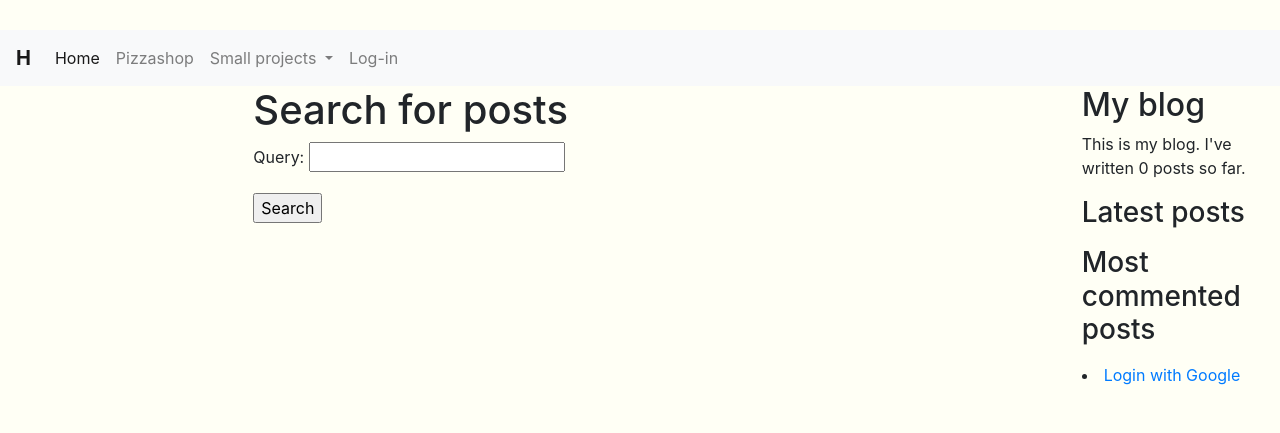
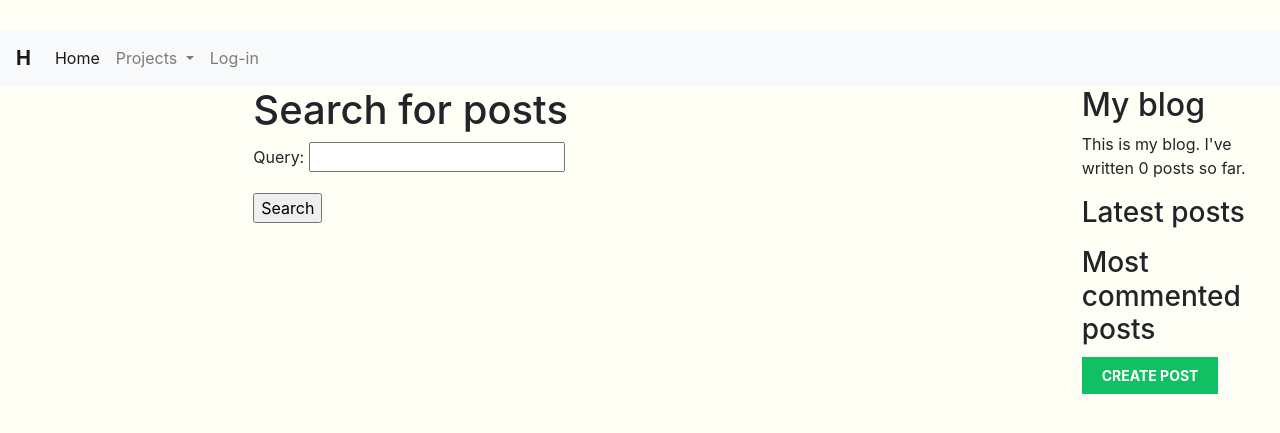
Before and after one commit to Nenu1985/heroku, a Django app: page /blog/search/ in a window 1280 px wide. Shown: the top 433 px of the page. Run offline with Django 3.2, Linux system fonts and the light colour scheme; data that the repository does not hold is empty; parts of the project's set-up code (start-up, migrations or seed data) failed here and were passed over; some libraries are stand-ins or nearby versions; some web fonts are replaced.

Commit message:
post create in blog app

```diff
--- a/account/static/css/base_account.css
+++ b/account/static/css/base_account.css
@@ -146,7 +146,14 @@
     /*font-size: 14px;*/
     /*text-transform: uppercase;*/
 /*}*/
-
+a.button{
+    font-weight: bold;
+    background: #12c064;
+    color: #fff;
+    padding: 10px 20px;
+    font-size: 14px;
+    text-transform: uppercase;
+}
 .errorlist {
     color: #cc0033;
     float: left;
--- a/blog/forms.py
+++ b/blog/forms.py
@@ -1,5 +1,5 @@
 from django import forms
-from .models import Comment
+from .models import Comment, Post
 
 
 class EmailPostFrom(forms.Form):
@@ -21,3 +21,9 @@ class CommentForm(forms.ModelForm):
 
 class SearchForm(forms.Form):
     query = forms.CharField()
+
+
+class PostForm(forms.ModelForm):
+    class Meta:
+        model = Post
+        fields = '__all__'
--- a/blog/templates/blog/base.html
+++ b/blog/templates/blog/base.html
@@ -3,7 +3,7 @@
 {% load static %}
 
 {% block page %}
-    <div >
+    <div>
         {% block content %}
         {% endblock %}
     </div>
@@ -12,7 +12,7 @@
 
 {% endblock %}
 {% block right_sidebar %}
-   <div >
+    <div>
         <h2>My blog</h2>
         <p>This is my blog. I've written {% total_posts %} posts so far.</p>
         <h3>Latest posts</h3>
@@ -26,7 +26,7 @@
                 </li>
             {% endfor %}
         </ul>
-    <li class="google"><a href="{% url "social:begin" "google-oauth2" %}">Login
-with Google</a></li>
+
     </div>
+    <a href="{% url 'blog:post-create' %}" class="button">Create post</a>
 {% endblock %}
--- a/blog/urls.py
+++ b/blog/urls.py
@@ -1,6 +1,6 @@
 from django.urls import path
 from . import views
-
+from django.contrib.auth.decorators import login_required
 app_name = 'blog'
 
 urlpatterns = [
@@ -14,4 +14,5 @@ urlpatterns = [
     path('<int:post_id>/share/',
          views.post_share, name='post_share'),
     path('search/', views.post_search, name='post_search'),
+    path('create/', login_required(views.PostCreateView.as_view()), name='post-create'),
 ]
--- a/blog/views.py
+++ b/blog/views.py
@@ -1,13 +1,15 @@
-from django.shortcuts import render, get_object_or_404
+from attr.filters import exclude
+from django.shortcuts import render, get_object_or_404, redirect
 from .models import Post, Comment
 from django.core.paginator import Paginator, EmptyPage, PageNotAnInteger
-from django.views.generic import ListView
+from django.views.generic import ListView, CreateView
 from .forms import EmailPostFrom, CommentForm
 from django.core.mail import send_mail
 from taggit.models import Tag
 from django.db.models import Count
 from django.contrib.postgres.search import SearchVector
 from .forms import EmailPostFrom, CommentForm, SearchForm
+from django.utils.text import slugify
 
 
 # Create your views here.
@@ -150,3 +152,26 @@ def post_search(request):
                   {'form': form,
                    'query': query,
                    'results': results})
+
+
+class PostCreateView(CreateView):
+    model = Post
+    fields = ['tags', 'title', 'body']
+    # exclude('slug', 'author',)
+    template_name = 'blog/post/create.html'
+
+    def form_valid(self, form):
+        author = self.request.user
+
+        slug = slugify(form.cleaned_data['title'])
+        # form.cleaned_data['slug'] = slug
+        # author.blog_posts.add(form.instance)
+
+        # form.cleaned_data['status'] = 'published'
+        post = form.save(commit=False)
+        post.author = author
+        post.slug = slug
+        post.status = 'published'
+        post.save()
+        return redirect(post.get_absolute_url())
+        # form.save()
--- a/collage/templates/collage/collage_form.html
+++ b/collage/templates/collage/collage_form.html
@@ -84,9 +84,9 @@
              aria-valuemin="0" aria-valuemax="100" style="width: 0%"></div>
     </div>
 
-    <div class="spinner-border" role="status" id="spinner">
-        <span class="sr-only">Loading...</span>
-    </div>
+{#    <div class="spinner-border" role="status" id="spinner">#}
+{#        <span class="sr-only">Loading...</span>#}
+{#    </div>#}
     <div id="div-photo">
         <img id="photo" src="">
     </div>
--- a/hello/templates/base.html
+++ b/hello/templates/base.html
@@ -53,14 +53,15 @@
             <li class="nav-item active">
                 <a href="/" class="nav-link">Home</a>
             </li>
-            <li class="nav-item">
-                <a href="{% url 'pizzapp:home' %}" class="nav-link"> Pizzashop</a>
-            </li>
+{#            <li class="nav-item">#}
+{#                <a href="{% url 'pizzapp:home' %}" class="nav-link"> Pizzashop</a>#}
+{#            </li>#}
             <li class="dropdown nav-item">
                 <a href="#" class="nav-link dropdown-toggle" data-toggle="dropdown" role="button"
-                   aria-expanded="false"> Small projects
+                   aria-expanded="false"> Projects
                 </a>
                 <ul class="dropdown-menu" role="menu">
+                    <li class="nav-item"><a href="{% url 'pizzapp:home' %}" class="nav-link">Pizzashop</a></li>
                     <li class="nav-item"><a href="{% url 'collage:main' %}" class="nav-link">Collage</a></li>
                     <li class="nav-item"><a href="{% url 'blog:post_list' %}" class="nav-link">Blog</a></li>
                     <li class="nav-item"><a href="{% url 'account:login' %}" class="nav-link">Login</a></li>
```
Also changed, not shown: blog/templates/blog/post/create.html (added, +14 -0 lines).
